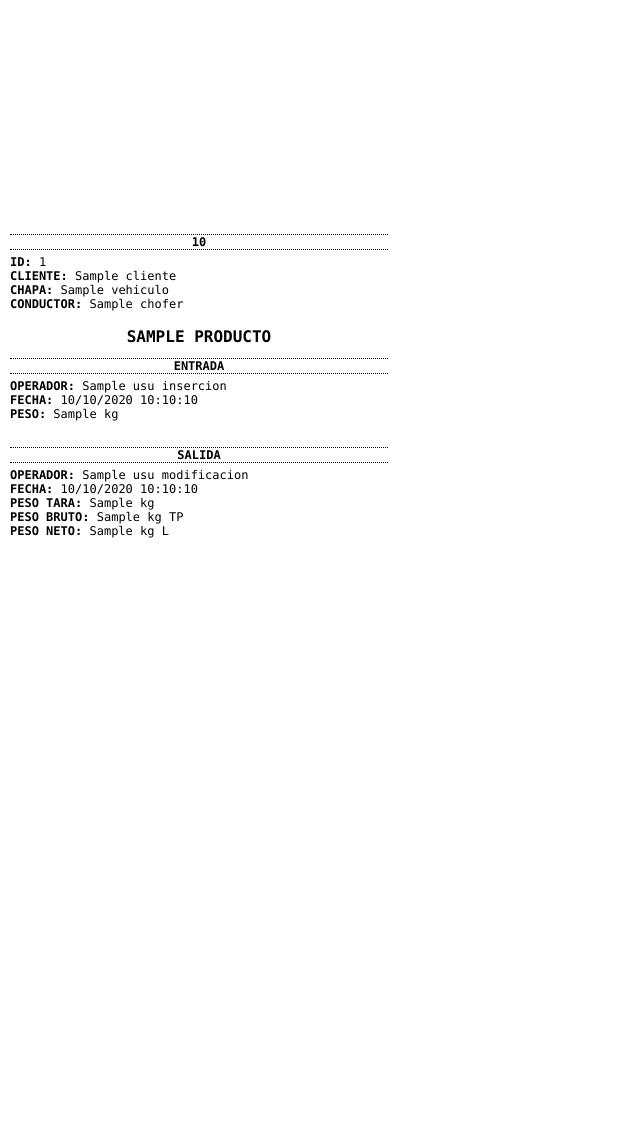
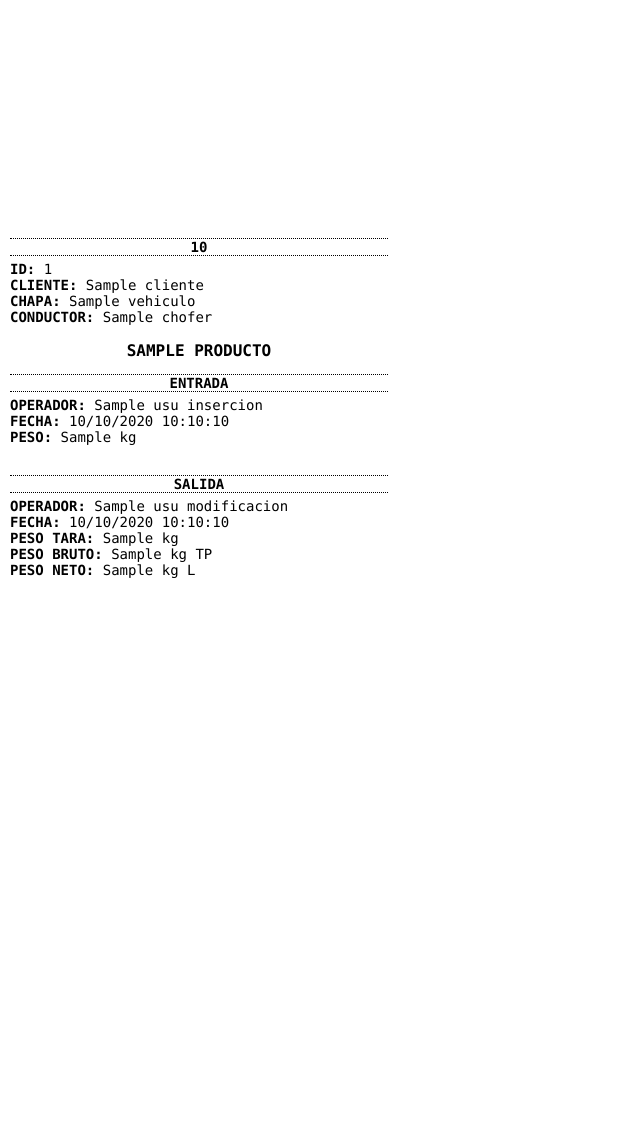
Before and after one commit to arnaldocorreaxO/bascula_tigre, a Django app: template app/core/bascula/templates/movimiento/ticket.html in a window 1280 px wide. Shown: the whole page, without its empty margins (0-640 px from the left). Run offline with Django 3.2, Linux system fonts and the light colour scheme; the template is opened without the code that fills it: most values are stand-ins (such as "Sample title", 1, 10 or a date in 2020); parts of the project's set-up code (start-up, migrations or seed data) failed here and were passed over.

Commit message:
Change Ticket

```diff
--- a/app/core/bascula/templates/movimiento/ticket.html
+++ b/app/core/bascula/templates/movimiento/ticket.html
@@ -22,12 +22,12 @@
             font-style: normal;
             padding: 0;
             margin: 0;
-            font-size: 12px;
+            font-size: 14px;
             color: black !important;
         }
 
         p {
-            font-size: 12px;
+            font-size: 14px;
         }
 
         .content {
@@ -41,7 +41,7 @@
         }
 
         .client {
-            font-size: 12px;
+            font-size: 14px;
             margin-top: 0;
             padding-top: 0;
             margin-bottom: 5px;
@@ -70,7 +70,7 @@
         }
 
         .ticket {
-            font-size: 12px;
+            font-size: 14px;
             font-weight: bold;
             text-transform: uppercase;
             text-align: center;
@@ -84,7 +84,7 @@
             /* margin-bottom: 5px; */
         }
         .linea {
-            font-size: 12px;
+            font-size: 14px;
             font-weight: bold;
             text-transform: uppercase;
             text-align: center;
```
